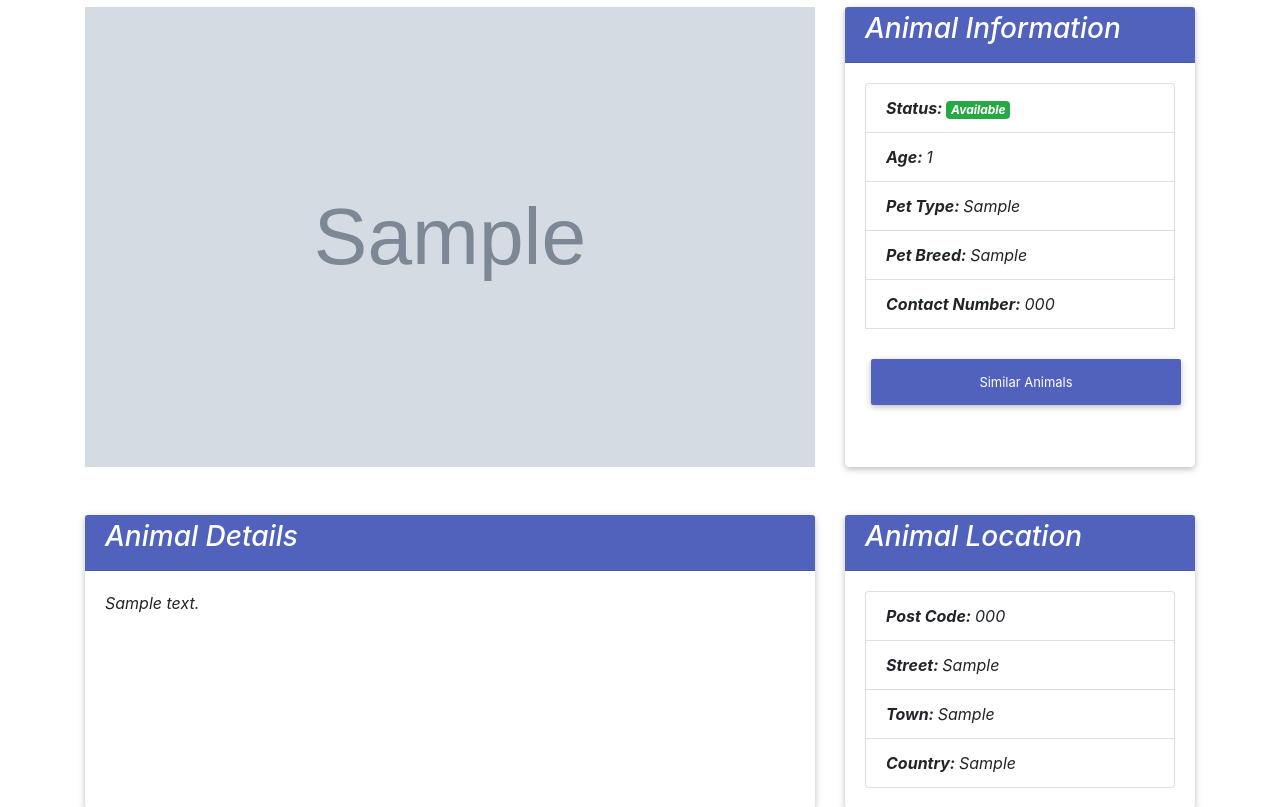
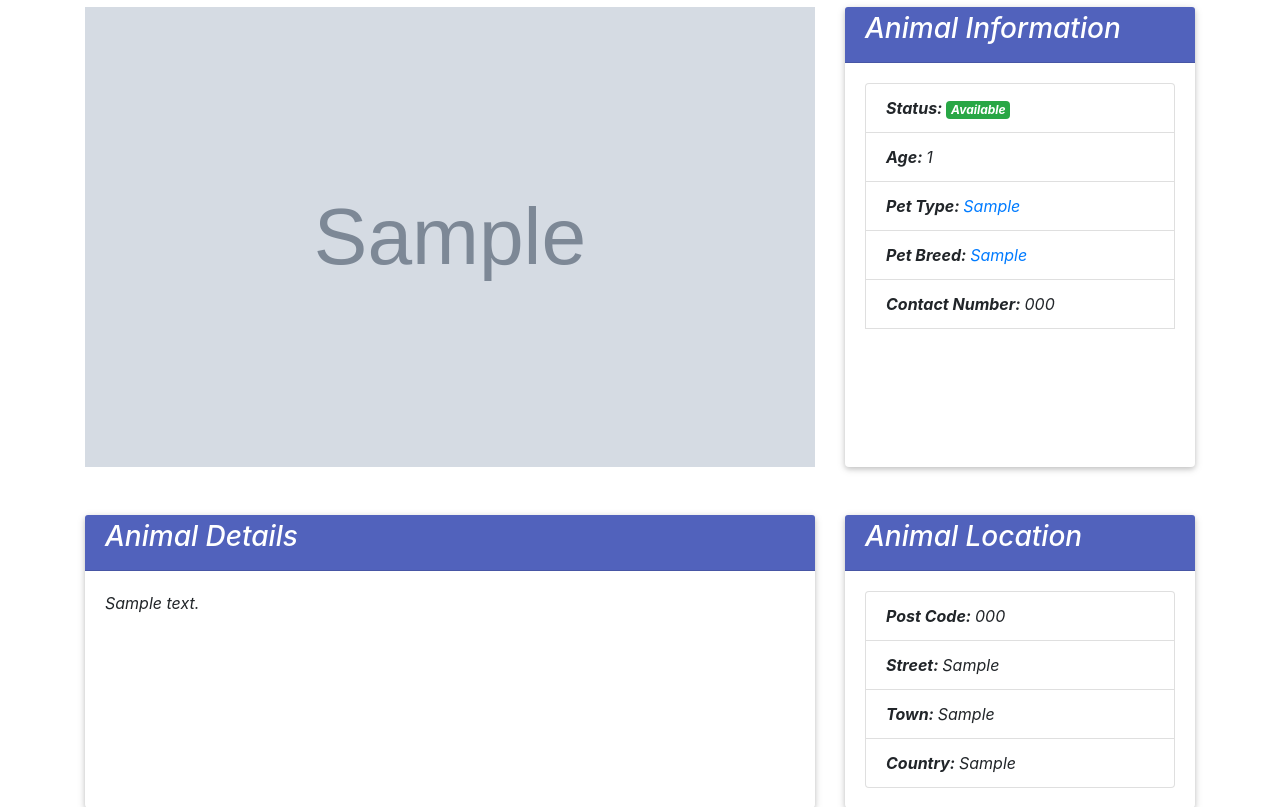
Before and after one commit to tengsicong/pet_home, a Node server app: page /animal/detail/600000000000000000000001 in a window 1280 px wide. Shown: the part 144-951 px from the top of the page. Run offline with Node 20, Linux system fonts and the light colour scheme; tables that the repository leaves empty hold one stand-in row (values such as "Sample post"); grey boxes marked "Sample" are stand-in pictures; some libraries are stand-ins or nearby versions.

Commit message:
Nicky Work

```diff
--- a/views/client/animal_detail.ejs
+++ b/views/client/animal_detail.ejs
@@ -74,12 +74,12 @@
                             <% if (animal.petType == "undefined") {  %>
                                 <li class="list-group-item"><b>Pet Type: </b> Pet Type Unknown</li>
                             <% } else {  %>
-                                <li class="list-group-item"><b>Pet Type: </b><%= " " + animal.petType %></li>
+                                <li class="list-group-item"><b>Pet Type: </b><a href="/similarAnimals?petType=<%=animal.petType %>"> <%= " " + animal.petType %></a></li>
                             <% } %>
                             <% if (animal.petBreed == "undefined") {  %>
                                 <li class="list-group-item"><b>Pet Breed: </b> Pet Breed Unknown</li>
                             <% } else {  %>
-                                <li class="list-group-item"><b>Pet Breed: </b><%= " " + animal.petBreed %></li>
+                                <li class="list-group-item"><b>Pet Breed: </b><a href="/similarAnimals?petBreed=<%=animal.petBreed %>"> <%= " " + animal.petBreed %></a></li>
                             <% } %>
                             <% if (animal.telephone == "undefined") {  %>
                                 <li class="list-group-item"><b>Contact Number: </b> Contact Num Unknown</li>
@@ -87,11 +87,6 @@
                                 <li class="list-group-item"><b>Contact Number: </b><%= " " + animal.telephone %></li>
                             <% } %>
                                 <br>
-                            <form class="form-horizontal" action="/similarAnimals?petType=<%= animal.petType %>">
-                                <div class="text-center">
-                                    <button type="submit" class="btn" formmethod="post">Similar Animals</button>
-                                </div>
-                            </form>
                         </ul>
                     </div>
                 </div><!-- /.card-container -->
```
